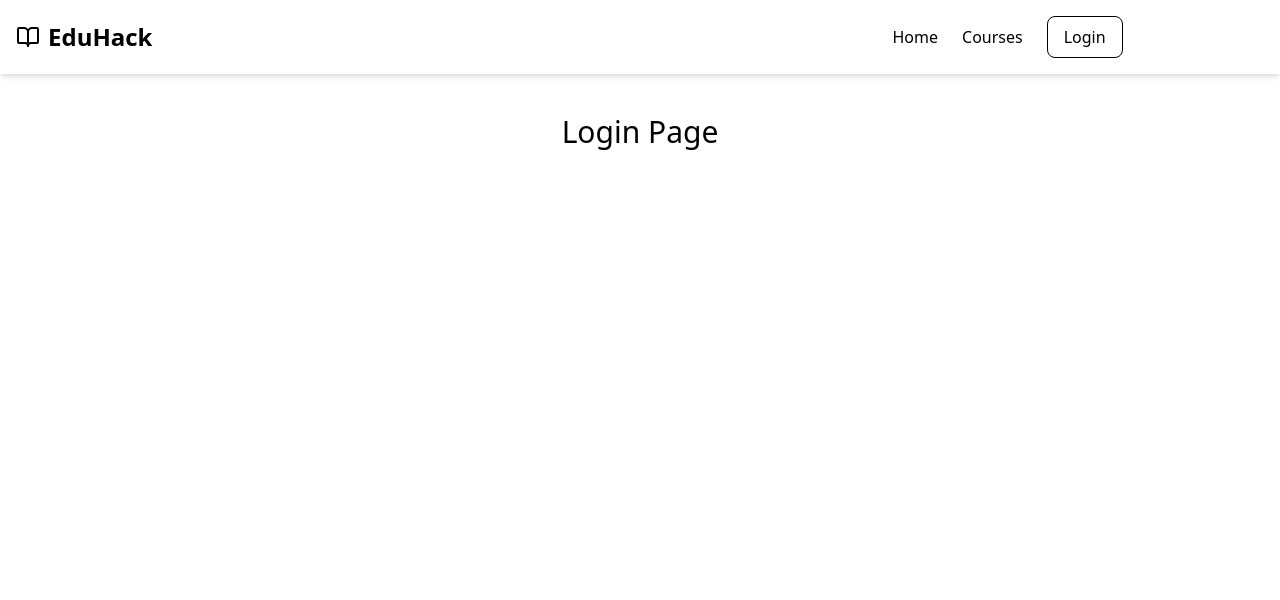
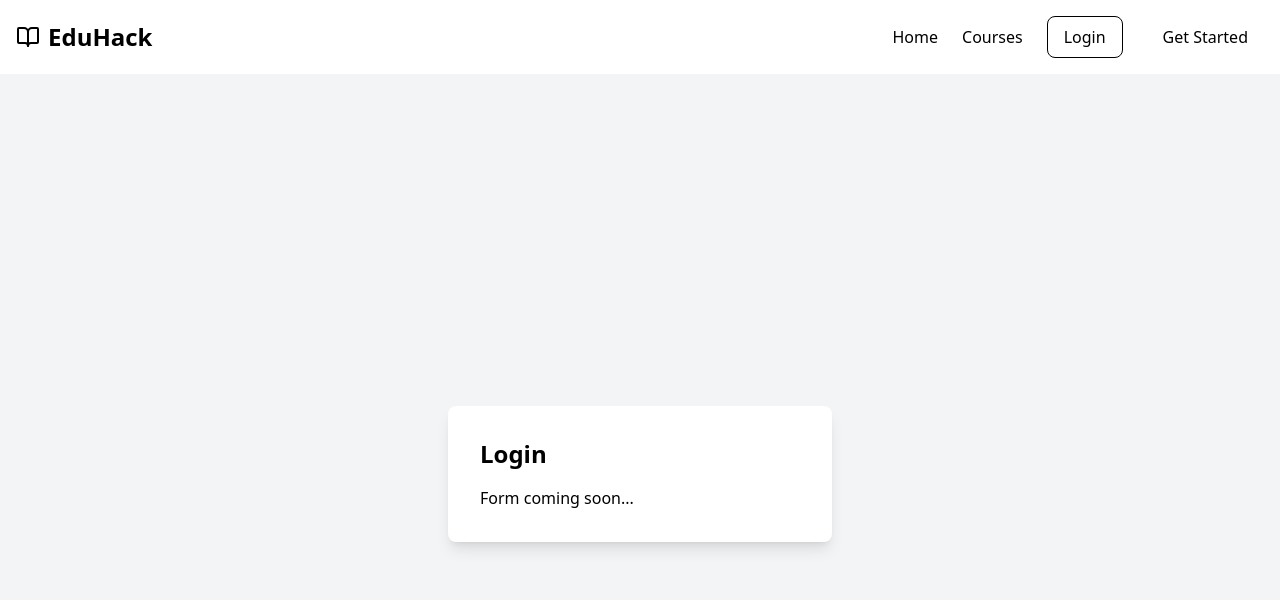
Before and after one commit to Virus2466/skips-hackathon-26, a React app in the folder frontend/: page /login in a window 1280 px wide. Shown: the top 600 px of the page. Built offline with nearby package versions, Linux system fonts and the light colour scheme; the HTML template or start-up script is replaced by a standard one.

Commit message:
Fixed some ui Bug

```diff
--- a/frontend/src/App.jsx
+++ b/frontend/src/App.jsx
@@ -1,34 +1,26 @@
-import React from 'react'
-import {Routes, Route} from 'react-router-dom'
-import Navbar from './components/Navbar'
-import Home from './pages/Home'
+import { Routes, Route } from 'react-router-dom';
+import Navbar from './components/Navbar';
+import Home from './pages/Home';
+import Login from './pages/Login';       // Import this
+import Register from './pages/Register'; // Import this
+import Courses from './pages/Courses';   // Import this
 
-// Placeholder pages for now
-const Courses = () => <h1 className='text-3xl p-10 text-center'>Courses Page (Coming Soon)</h1>
-const Login = () => <h1 className='text-3xl p-10 text-center'>Login Page</h1>
-const Register = () => <h1 className='text-3xl p-10 text-center'>Register Page</h1>
-
-const App = () => {
+function App() {
   return (
-    <>
-      <div className='min-h-screen flex flex-col'>
-          <Navbar />
-          <div className='grow-0'>
-              <Routes>
-                <Route path='/' element={<Home/>}/>
-                <Route path='/courses' element={<Courses/>}/>
-                <Route path='/login' element={<Login/>}/>
-                <Route path='/register' element={<Register/>}/>
-              </Routes>
-          </div>
-
-          {/* Footer Placeholder */}
-          <footer className='bg-dark text-white p-6 text-center'>
-            <p>&copy; 2026 EduHack Team. Built for the Hackathon. </p>
-          </footer>
-
+    <div className="min-h-screen flex flex-col bg-light">
+      <Navbar />
+      <div className="flex-grow">
+        <Routes>
+          <Route path="/" element={<Home />} />
+          <Route path="/course" element={<Courses />} />
+          <Route path="/login" element={<Login />} />
+          <Route path="/register" element={<Register />} />
+        </Routes>
       </div>
-    </>
+      <footer className="bg-dark text-white p-4 text-center">
+        <p>© 2026 EduHack Platform</p>
+      </footer>
+    </div>
   )
 }
 
--- a/frontend/src/components/Navbar.jsx
+++ b/frontend/src/components/Navbar.jsx
@@ -15,8 +15,8 @@ const Navbar = () => {
                 <div className='flex gap-6 items-center'>
                     <Link to="/" className='hover:text-primary transition'>Home</Link>
                     <Link to="/course" className='hover:text-primary transition'>Courses</Link>
-                    <Link to="/login" className='px-4 py-2 border border-primary text-primary rounded-lg hover:bg-primary hover:text-white transition'>Login</Link>
-                    <Link to="/Register" className='px-4 py-2 bg-primary text-white rounded-lg hover:bg-indigo-700 transistion'>Get Started</Link>
+                    <Link to="/login" className='px-4 py-2 border border-primary text-primary rounded-lg hover:bg-black hover:text-white transition'>Login</Link>
+                    <Link to="/Register" className='px-4 py-2 bg-primary text-primary rounded-lg hover:bg-black transistion hover:text-white transition'>Get Started</Link>
 
                 </div>
             </div>
--- a/frontend/src/pages/Courses.jsx
+++ b/frontend/src/pages/Courses.jsx
@@ -0,0 +1,16 @@
+const Courses = () => {
+  return (
+    <div className="p-10">
+      <h1 className="text-3xl font-bold text-dark mb-6">Available Courses</h1>
+      <div className="grid grid-cols-1 md:grid-cols-3 gap-6">
+        {/* Dummy Card */}
+        <div className="bg-white p-6 rounded-xl shadow-md">
+          <h3 className="text-xl font-bold">Intro to Coding</h3>
+          <p className="text-gray-600 mt-2">Learn the basics of Python.</p>
+          <button className="mt-4 px-4 py-2 bg-primary text-white rounded">Enroll</button>
+        </div>
+      </div>
+    </div>
+  );
+};
+export default Courses;
--- a/frontend/src/pages/Home.jsx
+++ b/frontend/src/pages/Home.jsx
@@ -11,7 +11,7 @@ const Home = () => {
                     The best platform to learn, teach, grow. Join our hackathon project to experience the future of education.
                 </p>
                 <div className='flex gap-4'>
-                    <Link to="/courses" className='px-8 py-3 bg-primary text-black text-lg rounded-xl shadow-lg hover:bg-indigo-700 transition'>
+                    <Link to="/courses" className='px-8 py-3 bg-primary text-black text-lg rounded-xl shadow-lg hover:bg-black transition hover:text-white transition'>
                         Browse Courses
                     </Link>
                     <Link to="/register" className='px-8 py-3 bg-white text-primary border-2 border-primary text-lg rounded-xl hover:bg-gray-50 transition'>
--- a/frontend/src/pages/Login.jsx
+++ b/frontend/src/pages/Login.jsx
@@ -0,0 +1,11 @@
+const Login = () => {
+  return (
+    <div className="flex justify-center items-center h-screen bg-gray-100">
+      <div className="bg-white p-8 rounded-lg shadow-lg w-96">
+        <h2 className="text-2xl font-bold mb-4 text-primary">Login</h2>
+        <p>Form coming soon...</p>
+      </div>
+    </div>
+  );
+};
+export default Login;
--- a/frontend/src/pages/Register.jsx
+++ b/frontend/src/pages/Register.jsx
@@ -0,0 +1,11 @@
+const Register = () => {
+  return (
+    <div className="flex justify-center items-center h-screen bg-gray-100">
+      <div className="bg-white p-8 rounded-lg shadow-lg w-96">
+        <h2 className="text-2xl font-bold mb-4 text-primary">Register</h2>
+        <p>Form coming soon...</p>
+      </div>
+    </div>
+  );
+};
+export default Register;
```
